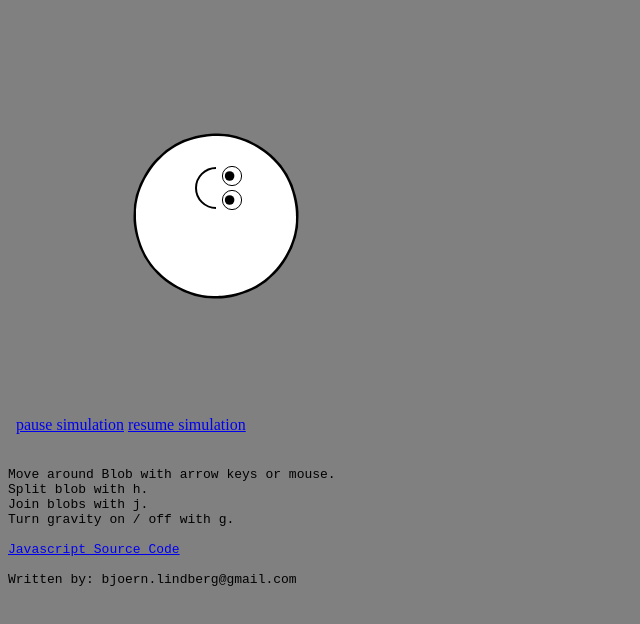
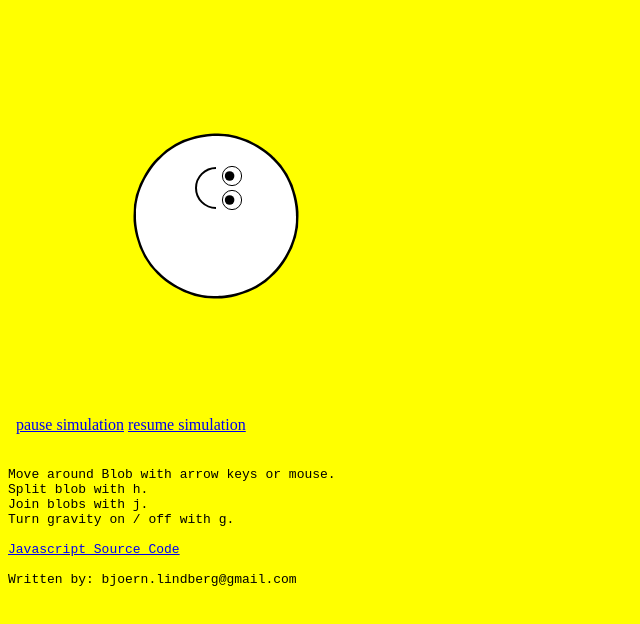
Before and after one commit to prwitt/webapp-kube-demo, a plain HTML site: page www/index.html in a window 1280 px wide. Shown: the whole page, without its empty margins (0-640 px from the left). Drawn offline with Linux system fonts and the light colour scheme.

Commit message:
Web Page Update

```diff
--- a/www/index.html
+++ b/www/index.html
@@ -4,7 +4,7 @@
 
 
 </head>
-<body bgcolor=grey>
+<body bgcolor=yellow>
 
 <iframe src="iframedsallad.html" height="440" width="640" frameborder="0" scrolling="no">
    Your browser dosen't support iframes, click <a href="example2.html">here</a> to view the example.
```
